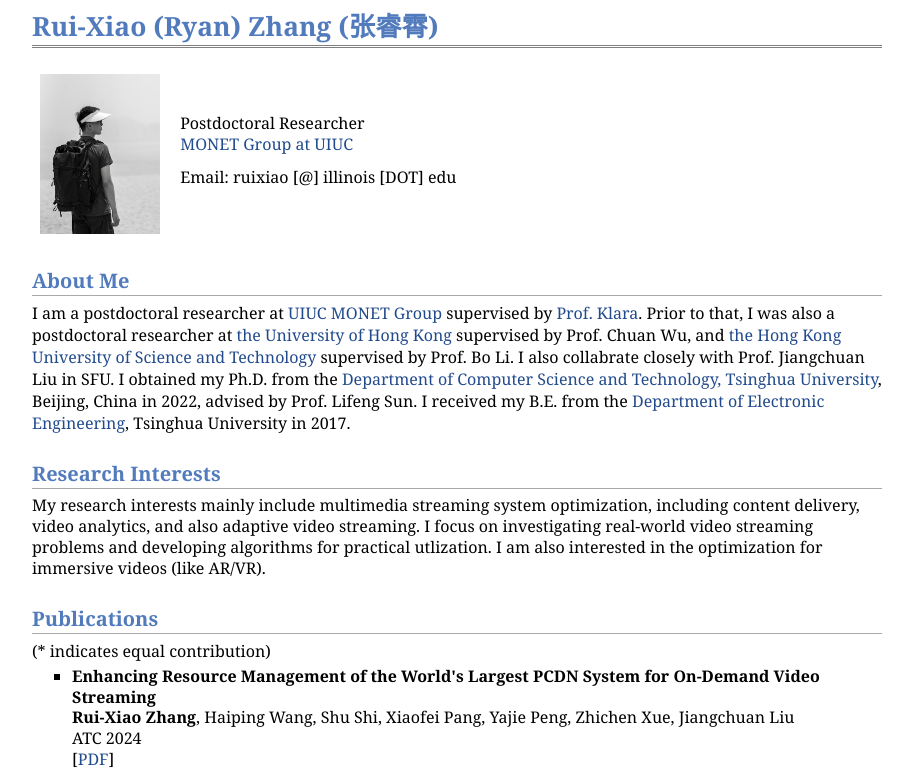
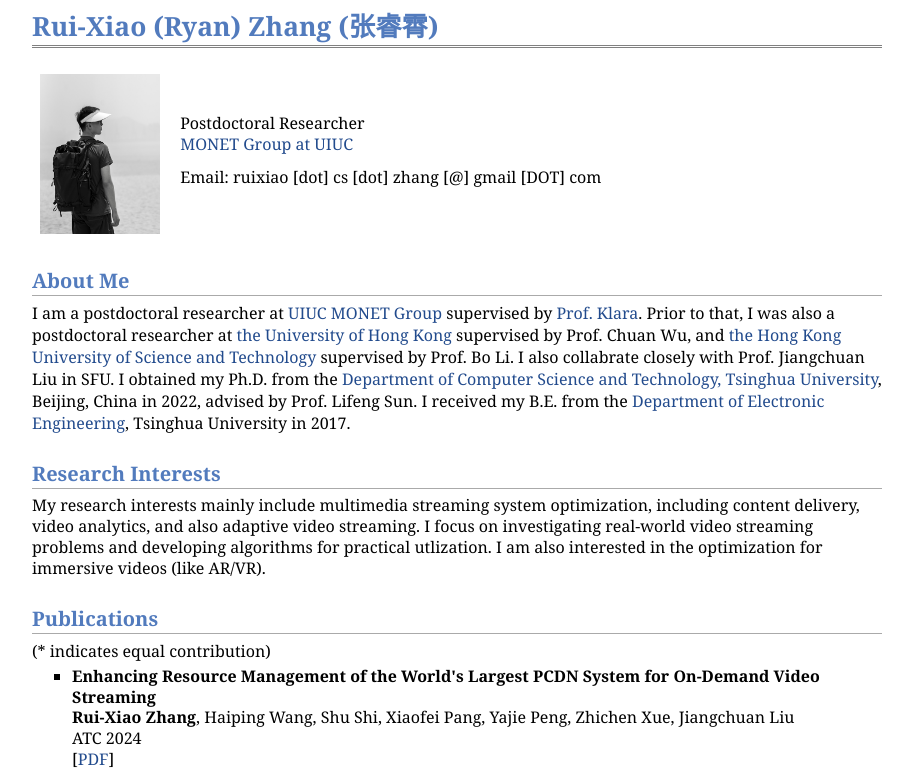
Before and after one commit to RuixiaoZhang/ruixiaozhang.github.io, a plain HTML site: page index.html in a window 1280 px wide. Shown: the top 780 px of the page, without its empty margins (183-1096 px from the left). Drawn offline with Linux system fonts and the light colour scheme.

Commit message:
Update index.html

```diff
--- a/index.html
+++ b/index.html
@@ -31,7 +31,7 @@
 			<td align="left"><p>Postdoctoral Researcher<br />
 			<a href="https://monet.cs.illinois.edu/">MONET Group at UIUC</a> <br />
 			<p>
-			Email: ruixiao [@] illinois [DOT] edu
+			Email: ruixiao [dot] cs [dot] zhang [@] gmail [DOT] com
 			</p>
 		</td></tr></table>
 
```
